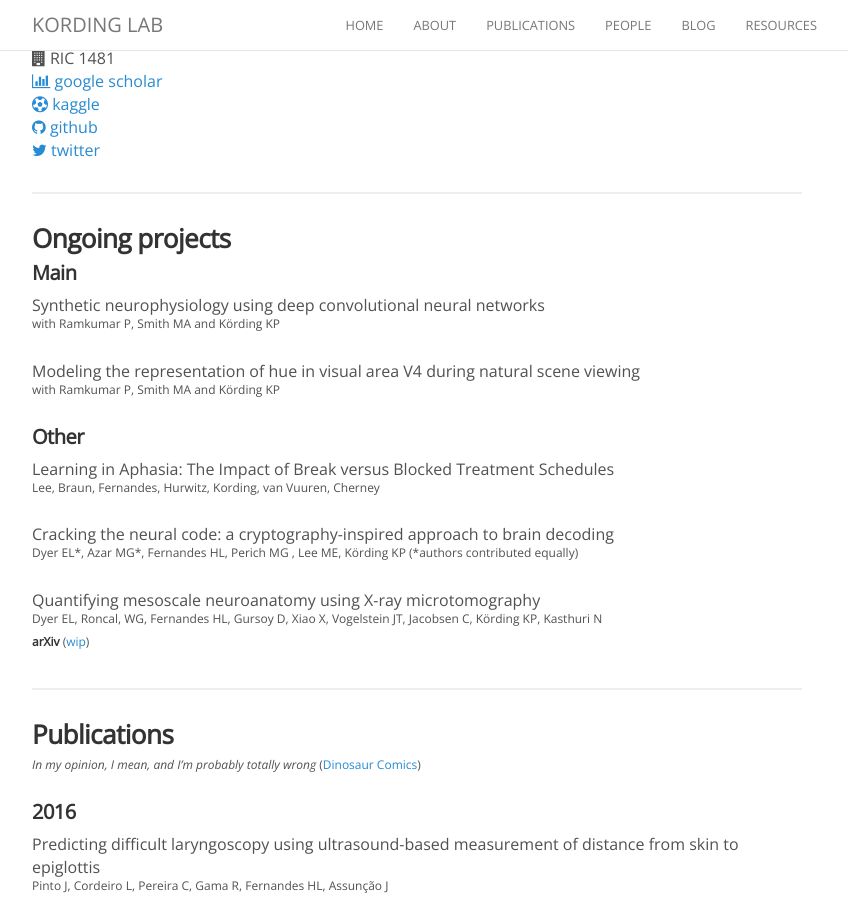
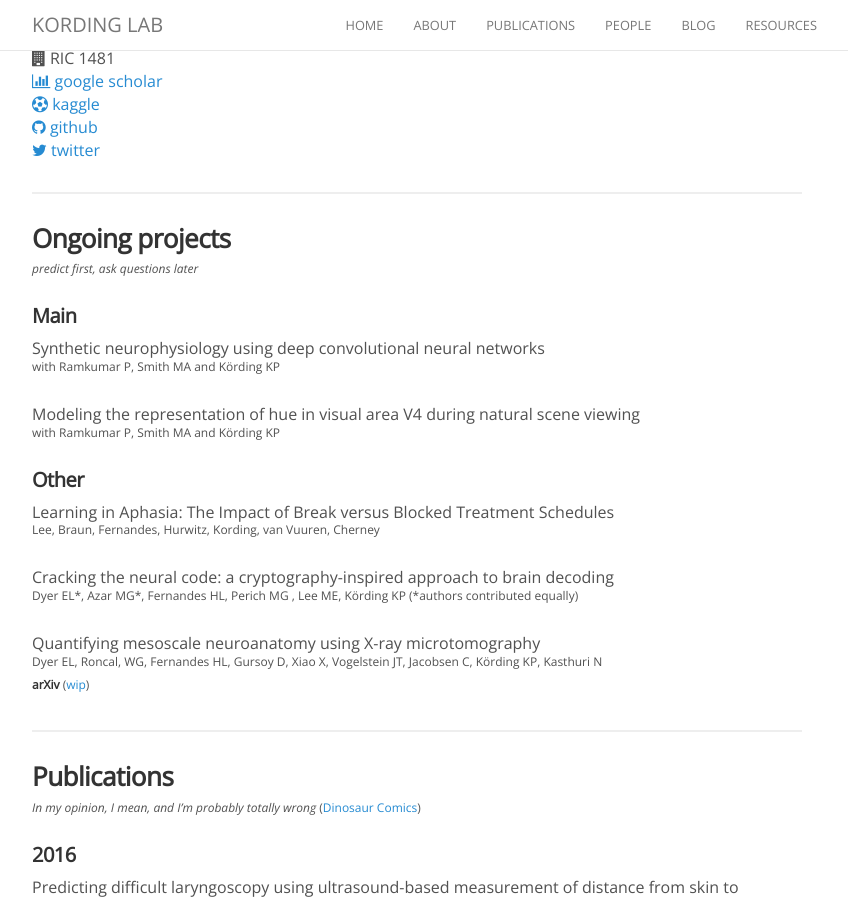
Before and after one commit to KordingLab/KordingLab.github.io, a Jekyll site: the page built from _people/hugo_fernandes.md, in a window 1280 px wide and 900 px high, scrolled down 479 px. Shown: the whole window, without its empty margins (223-1071 px from the left). Built offline with Jekyll 4.4.1, drawn with Linux system fonts in a browser that asks for light colours; nearby versions of some CDN libraries; comment, search, counter and statistics services are not loaded.

Commit message:
Update hugo_fernandes.md

```diff
--- a/_people/hugo_fernandes.md
+++ b/_people/hugo_fernandes.md
@@ -23,6 +23,7 @@ joined: 2013
 <hr>
 
 ### Ongoing projects
+<sup> _predict first, ask questions later_ </sup> <br>
 
 ###### Main
 Synthetic neurophysiology using deep convolutional neural networks<br>
@@ -131,5 +132,3 @@ Functional Classification of Genes Using Non-Negative Independent Component Anal
 Detection of Lung Nodule Candidates in Chest Radiographs (2007) <br>
 <sup>Pereira CS, Fernandes H, Mendonça AM, Campilho A <br>
 **Pattern Recognition and Image Analysis** ([Abstract](http://www.springerlink.com/content/y42r75p31740m471)) </sup>
-
-<img width="250" src="https://dl.dropboxusercontent.com/u/8858758/predictfirst.jpg" data-action="zoom">
```
